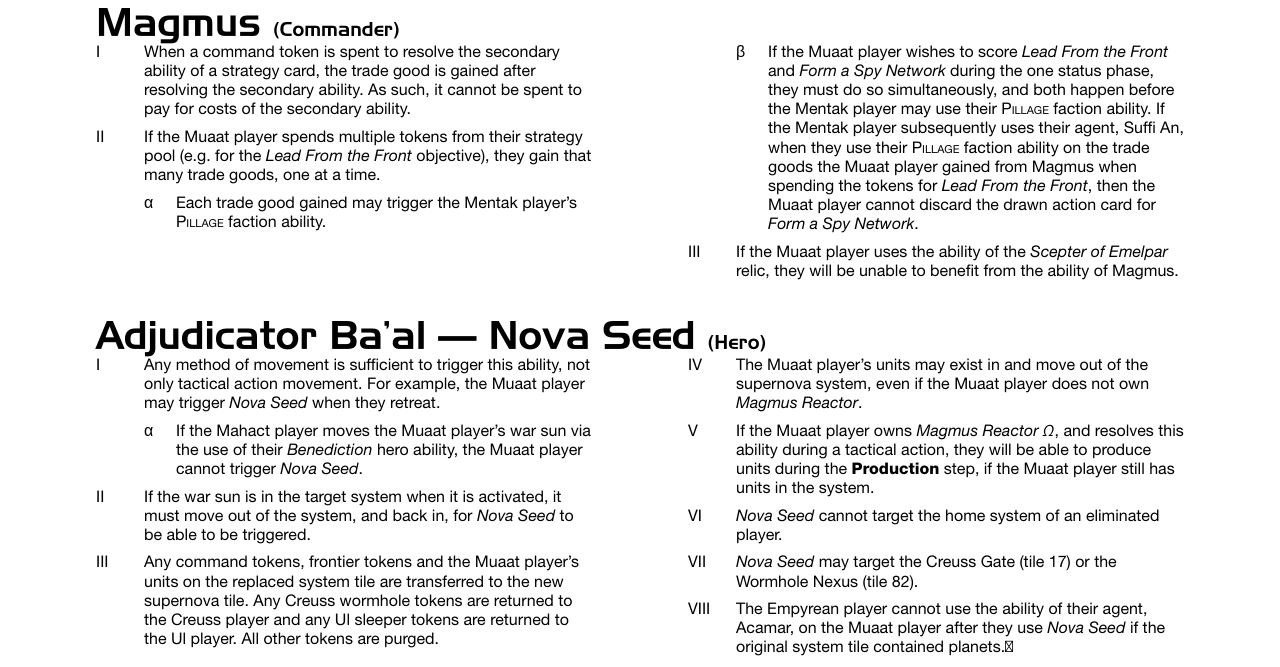
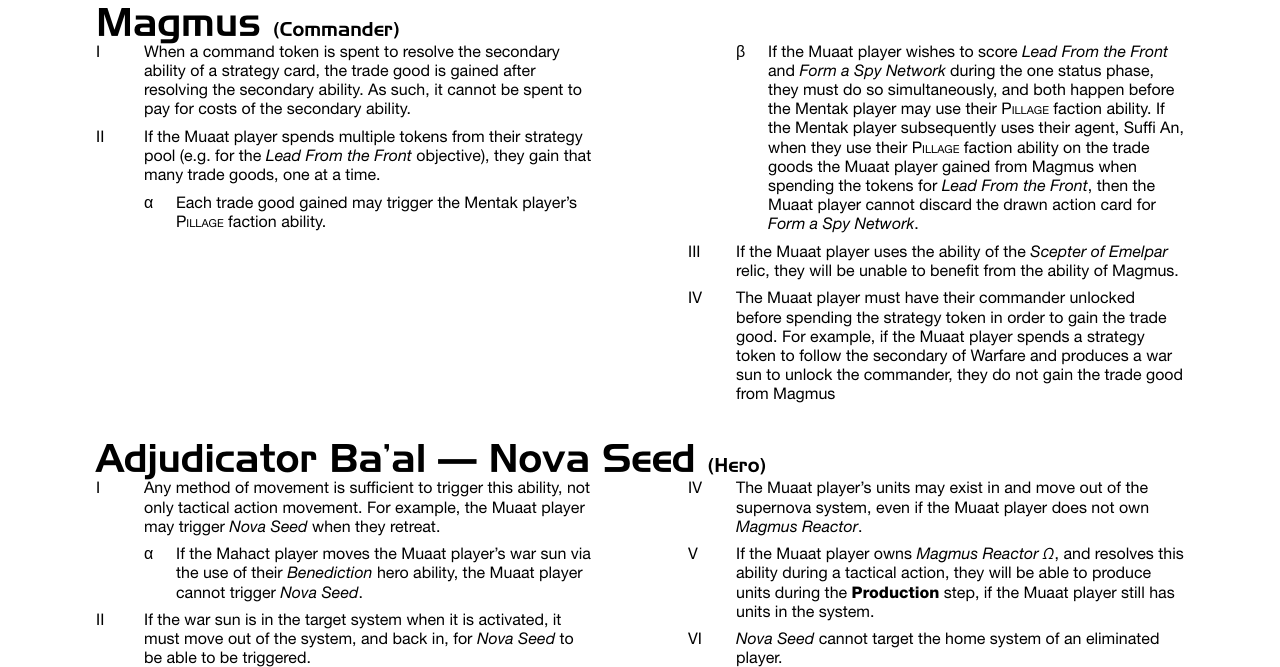
Before and after one commit to bradleysigma/tirules, a PHP site: page /F_muaat.php in a window 1280 px wide. Shown: the part 1087-1754 px from the top of the page. Run offline with PHP 8.4, Linux system fonts and the light colour scheme.

Commit message:
Update F_muaat.php
Adding unlock edge case ruling to muaat commander

```diff
--- a/F_muaat.php
+++ b/F_muaat.php
@@ -51,6 +51,7 @@
         <li>If the Muaat player wishes to score <i>Lead From the Front</i> and <i>Form a Spy Network</i> during the one status phase, they must do so simultaneously, and both happen before the Mentak player may use their <sc>Pillage</sc> faction ability. If the Mentak player subsequently uses their agent, Suffi An, when they use their <sc>Pillage</sc> faction ability on the trade goods the Muaat player gained from Magmus when spending the tokens for <i>Lead From the Front</i>, then the Muaat player cannot discard the drawn action card for <i>Form a Spy Network</i>.</li>
     </ol>
     <li>If the Muaat player uses the ability of the <i>Scepter of Emelpar</i> relic, they will be unable to benefit from the ability of Magmus.</li>
+    <li>The Muaat player must have their commander unlocked before spending the strategy token in order to gain the trade good. For example, if the Muaat player spends a strategy token to follow the secondary of Warfare and produces a war sun to unlock the commander, they do not gain the trade good from Magmus</li>
     </ol>
 
 <h1>Adjudicator Ba&rsquo;al &mdash; Nova Seed <sub>(Hero)</sub></h1>
```
